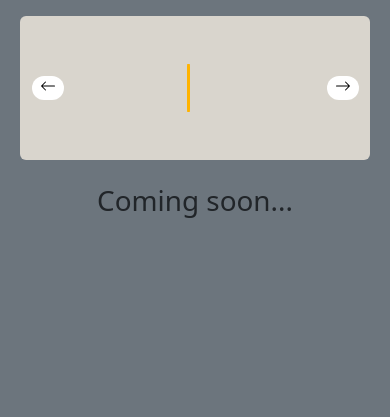
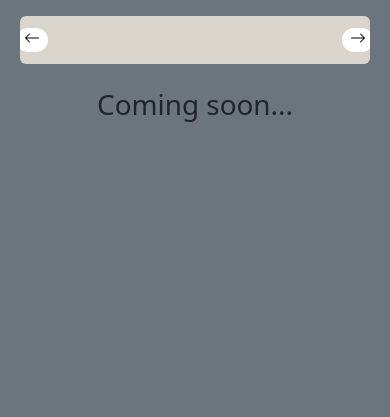
Before and after one commit to Fracarlucci/OnTopic, a PHP site: page /tema.php in a window 390 px wide. Shown: the part 113-530 px from the top of the page. Run offline with PHP 8.4, Linux system fonts and the light colour scheme; data that the repository does not hold is empty.

Commit message:
fix mobile calendar

```diff
--- a/src/css/style.css
+++ b/src/css/style.css
@@ -298,6 +298,28 @@
     }
 }
 
+@media screen and (max-width: 1028px){
+    #slide_1, #slide_5{
+        display: none;
+    }
+    #day1, #day5{
+        display: none;
+    }
+    #slide_2, #slide_3, #slide_4{
+        text-align: center;
+    }
+    #slides{
+        align-self: center;
+    }
+    #day2, #day3, #day4{
+        width: 30%;
+    }
+    #prevDay, #nextDay{
+        width: 5%;
+    }
+
+}
+
 /* calendar slider */
 .wrapper{
     display: flex;
--- a/src/template/topic-post.php
+++ b/src/template/topic-post.php
@@ -14,33 +14,33 @@
     <div class="wrapper rounded col-12 w-100">
         <!-- Left arrow -->
         <div id="prevDay" class="p-2 btn-overlay" role="region" aria-labelledby="rewindDays">
-            <button id="rewindDays" class="btn-left btn-sm px-2" onclick="scrollDaysLeft(); updateCurrentTitle();  updateTema();">
+            <button id="rewindDays" class="btn-left btn-sm px-2" onclick="scrollDaysLeft(); updateCurrentTitle(); updateTema();">
                 <svg xmlns="http://www.w3.org/2000/svg" width="16" height="16" fill="currentColor" class="bi bi-arrow-left" viewBox="0 3 16 16">
                     <path fill-rule="evenodd" d="M15 8a.5.5 0 0 0-.5-.5H2.707l3.147-3.146a.5.5 0 1 0-.708-.708l-4 4a.5.5 0 0 0 0 .708l4 4a.5.5 0 0 0 .708-.708L2.707 8.5H14.5A.5.5 0 0 0 15 8z"/>
                 </svg>
             </button>
         </div>
         <!-- Calendar -->
-        <div id="slides" class="slides">
-            <ul>
-                <li class="linkDay">
-                    <div class="slide w-100">
+        <div class="slides w-100">
+            <ul id="slides" class="h-100 col-sm-12 d-flex justify-content-center">
+                <li id="day1" class="linkDay">
+                    <div id="slide_1" class="slide w-100">
                         <span id="textCalendar1" class="text">
                             <script src="./js/currentDay.js" defer>
                             </script>
                         </span>
                     </div>
                 </li>
-                <li class="linkDay">
-                    <div class="slide w-100">
+                <li id="day2" class="linkDay h-100 col-sm-4">
+                    <div id="slide_2" class="slide h-100 w-100 col-sm-4">
                         <span id="textCalendar2">
                             <script src="./js/currentDay.js" defer>
                             </script>
                         </span>
                     </div>
                 </li>
-                <li class="linkDay">
-                    <div class="currentSlide w-100">
+                <li id="day3" class="linkDay h-100 col-sm-4">
+                    <div id="slide_3" class="currentSlide h-100 w-100 col-sm-4">
                         <span id="textCalendar3">
                             <small>
                                 <?php
@@ -56,16 +56,16 @@
                         </span>
                     </div>
                 </li>
-                <li class="linkDay">
-                    <div class="slide w-100">
+                <li id="day4" class="linkDay h-100 col-sm-4">
+                    <div id="slide_4" class="slide h-100 w-100 col-sm-4">
                         <span id="textCalendar4">
                             <script src="./js/currentDay.js" defer>
                             </script>
                         </span>
                     </div>
                 </li>
-                <li class="linkDay">
-                    <div class="slide w-100">
+                <li id="day5" class="linkDay">
+                    <div id="slide_5" class="slide w-100">
                         <span id="textCalendar5">
                             <script src="./js/currentDay.js" defer>
                             </script>
@@ -76,7 +76,7 @@
         </div>
         <!-- Right arrow -->
         <div id="nextDay" class="p-2 btn-overlay" role="region" aria-labelledby="forwardDays">
-            <button id="rewindDays" class="btn-right btn-sm px-2 au-target" onclick="scrollDaysRigth(); updateCurrentTitle();  updateTema();">
+            <button id="rewindDays" class="btn-right btn-sm px-2 au-target" onclick="scrollDaysRigth(); updateCurrentTitle(); updateTema();">
                 <svg xmlns="http://www.w3.org/2000/svg" width="16" height="16" fill="currentColor" class="bi bi-arrow-right" viewBox="0 3 16 16">
                     <path fill-rule="evenodd" d="M1 8a.5.5 0 0 1 .5-.5h11.793l-3.147-3.146a.5.5 0 0 1 .708-.708l4 4a.5.5 0 0 1 0 .708l-4 4a.5.5 0 0 1-.708-.708L13.293 8.5H1.5A.5.5 0 0 1 1 8z"/>
                 </svg>
```
Also changed, not shown: 1 other file.
